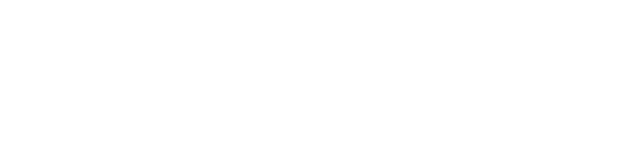
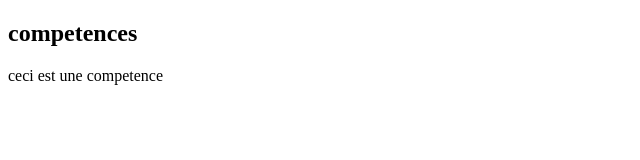
Before and after one commit to Maella13/mon-cv, a plain HTML site: page index.html in a window 1280 px wide. Shown: the whole page, without its empty margins (0-640 px from the left). Drawn offline with Linux system fonts and the light colour scheme.

Commit message:
mise en place de la section competences

```diff
--- a/index.html
+++ b/index.html
@@ -1,12 +1,13 @@
 <!DOCTYPE html>
 <html lang="en">
-<head>
+ </head>
     <meta charset="UTF-8">
     <meta name="viewport" content="width=device-width, initial-scale=1.0">
     <link rel="stylesheet" href="style.css">
     <title>Document</title>
 </head>
 <body>
-
+    <section><h2>competences</h2></section>
+    <p>ceci est une competence</p>
 </body>
-</htmlc
+</html>
```
